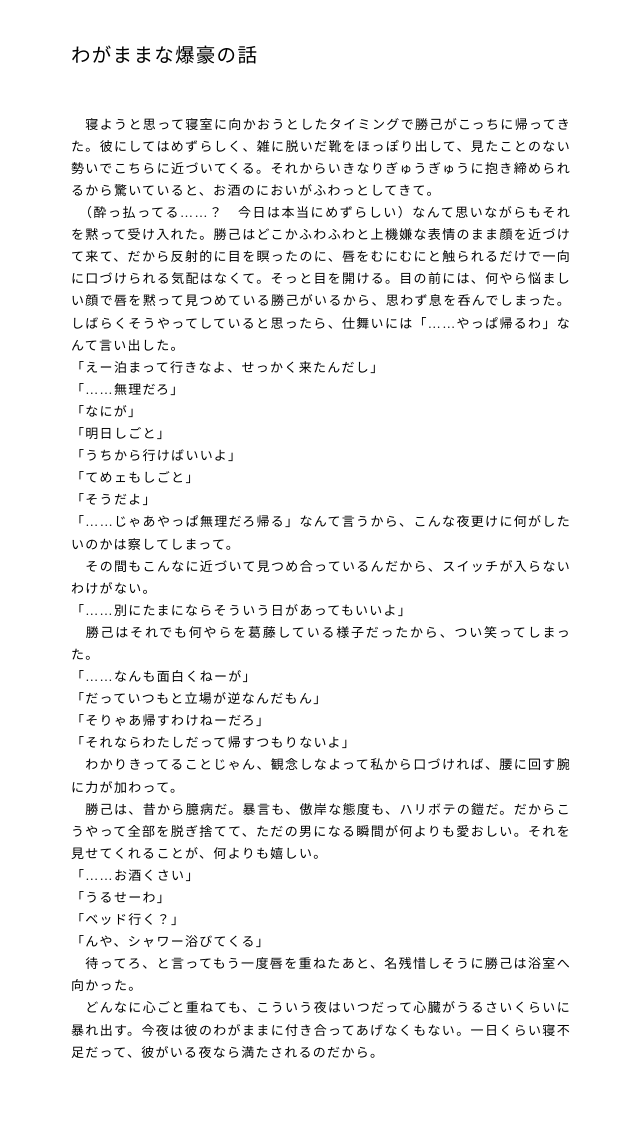
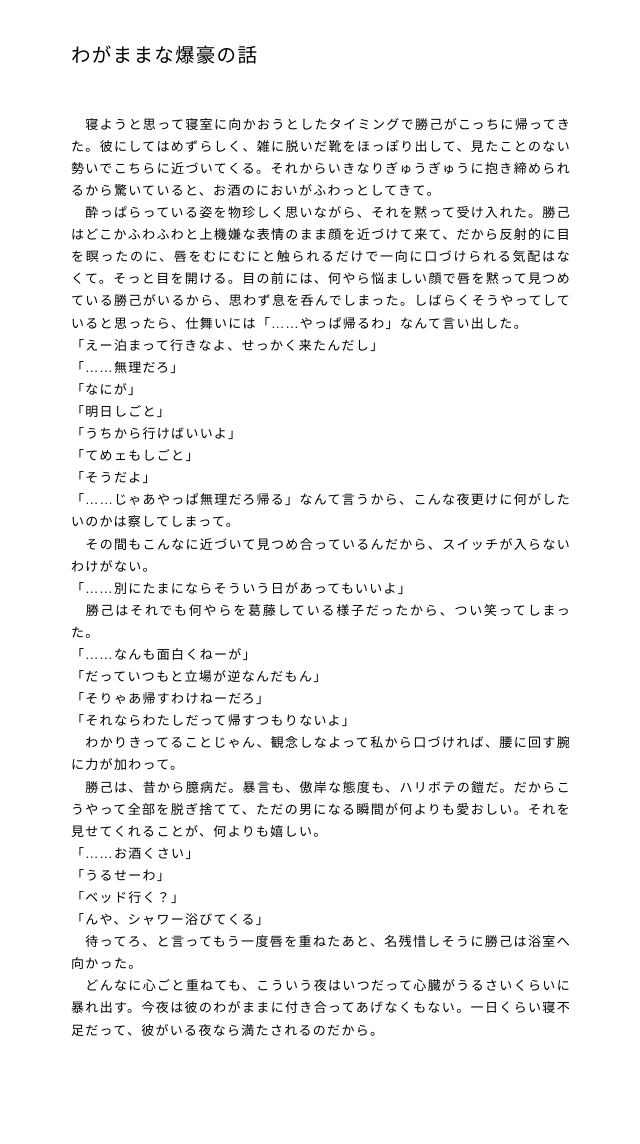
Before and after one commit to bisqhq/bisqhq.github.io, a Jekyll site: the page novel/novel22.html, which Jekyll copies as it is, in a window 1280 px wide. Shown: the whole page, without its empty margins (319-959 px from the left). Built offline with Jekyll 4.4.1, drawn with Linux system fonts in a browser that asks for light colours; some web fonts are replaced; after the commit the page ends 1122 px from its top, so only the background shows below that.

Commit message:
Update novel22.html

```diff
--- a/novel/novel22.html
+++ b/novel/novel22.html
@@ -15,7 +15,7 @@
 
 <p><div id="novelContent" class="novel-text">
 　寝ようと思って寝室に向かおうとしたタイミングで勝己がこっちに帰ってきた。彼にしてはめずらしく、雑に脱いだ靴をほっぽり出して、見たことのない勢いでこちらに近づいてくる。それからいきなりぎゅうぎゅうに抱き締められるから驚いていると、お酒のにおいがふわっとしてきて。
-　（酔っ払ってる……？　今日は本当にめずらしい）なんて思いながらもそれを黙って受け入れた。勝己はどこかふわふわと上機嫌な表情のまま顔を近づけて来て、だから反射的に目を瞑ったのに、唇をむにむにと触られるだけで一向に口づけられる気配はなくて。そっと目を開ける。目の前には、何やら悩ましい顔で唇を黙って見つめている勝己がいるから、思わず息を呑んでしまった。しばらくそうやってしていると思ったら、仕舞いには「……やっぱ帰るわ」なんて言い出した。
+　酔っぱらっている姿を物珍しく思いながら、それを黙って受け入れた。勝己はどこかふわふわと上機嫌な表情のまま顔を近づけて来て、だから反射的に目を瞑ったのに、唇をむにむにと触られるだけで一向に口づけられる気配はなくて。そっと目を開ける。目の前には、何やら悩ましい顔で唇を黙って見つめている勝己がいるから、思わず息を呑んでしまった。しばらくそうやってしていると思ったら、仕舞いには「……やっぱ帰るわ」なんて言い出した。
 「えー泊まって行きなよ、せっかく来たんだし」
 「……無理だろ」
 「なにが」
```
